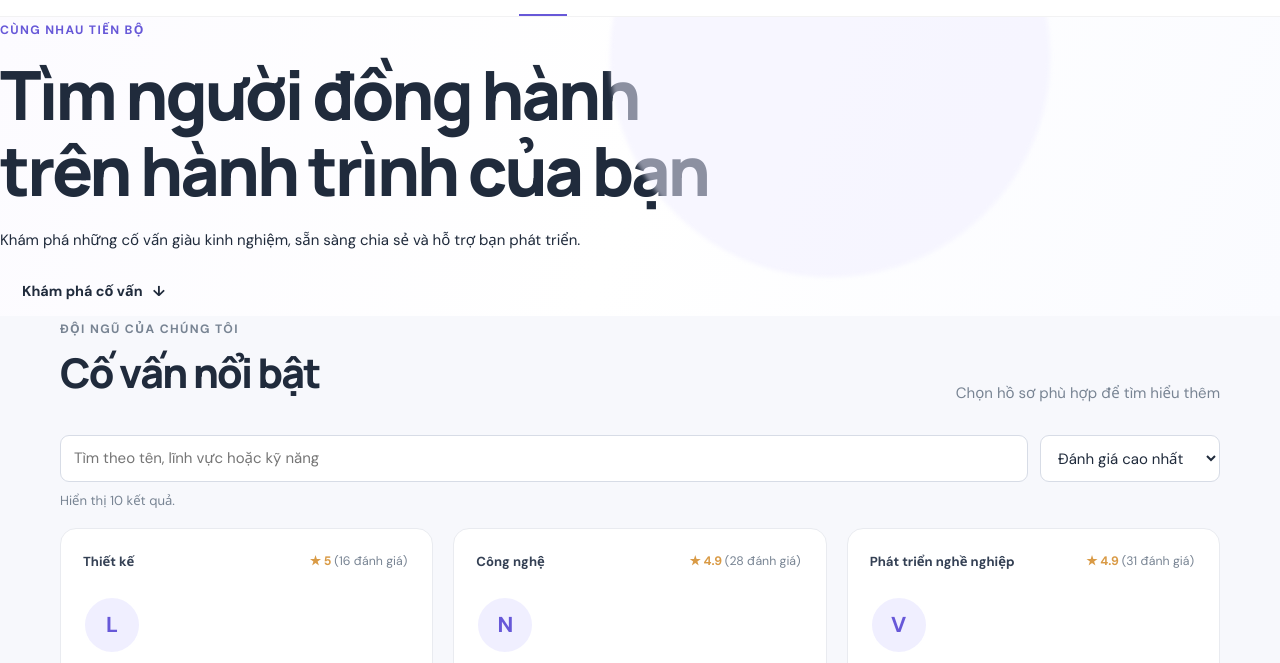
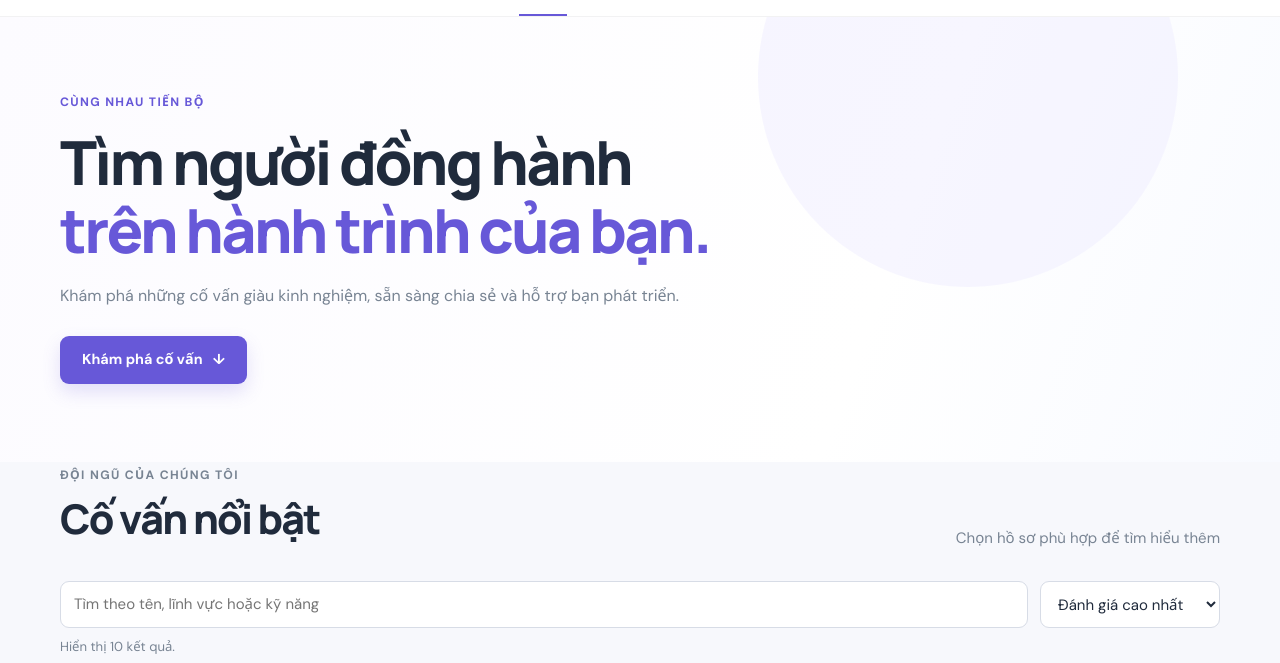
Before and after one commit to htt-pixel/Baocaocuoiky, a plain HTML site: page mentors.html in a window 1280 px wide. Shown: the part 62-725 px from the top of the page. Drawn offline with Linux system fonts and the light colour scheme.

Commit message:
căn lại file mentors.html

```diff
--- a/css/style.css
+++ b/css/style.css
@@ -181,6 +181,11 @@ h3 { margin-bottom: 6px; font-size: 1.08rem; line-height: 1.4; font-weight: 700;
 }
 
 .directory-controls { display: flex; gap: 12px; margin: 0 0 8px; }
+.mentor-directory-hero { position: relative; }
+.mentor-directory-hero::after { position: absolute; top: -150px; right: max(8%, calc((100% - var(--container-width)) / 2)); width: 420px; height: 420px; border-radius: 50%; background: rgba(239,237,255,.52); content: ""; pointer-events: none; }
+.mentor-directory-hero-inner { position: relative; z-index: 1; padding-block: 72px 78px; }
+.mentor-directory-hero h1 { max-width: 820px; margin: 0 0 18px; font-size: clamp(2.5rem, 5vw, 3.8rem); }
+.mentor-directory-hero p { max-width: 620px; margin: 0 0 25px; color: var(--color-muted); font-size: 1rem; line-height: 1.8; }
 .directory-controls input, .directory-controls select { min-height: 44px; padding: 10px 13px; border: 1px solid var(--color-line); border-radius: 9px; color: var(--color-ink); background: var(--color-surface); font: inherit; }
 .directory-controls input { flex: 1; min-width: 0; }
 .feature-status { min-height: 1.4em; margin: 8px 0 16px; color: var(--color-muted); font-size: .82rem; }
@@ -301,6 +306,9 @@ html[data-theme="light"] .success-details dd { color: #202b3c; }
 
 @media (max-width: 680px) {
   .directory-controls { flex-direction: column; }
+  .mentor-directory-hero-inner { padding-block: 52px 58px; }
+  .mentor-directory-hero h1 { font-size: clamp(2.25rem, 9vw, 3.1rem); }
+  .mentor-directory-hero p { font-size: .9rem; }
   .profile-heading { align-items: flex-start; gap: 14px; }
   .avatar-large { flex-basis: 62px; width: 62px; height: 62px; }
   .profile-heading .rating { white-space: normal; }
--- a/mentors.html
+++ b/mentors.html
@@ -29,11 +29,13 @@
   </header>
 
   <main>
-    <section class="hero">
-      <p class="eyebrow">CÙNG NHAU TIẾN BỘ</p>
-      <h1>Tìm người đồng hành<br>trên hành trình của bạn</h1>
-      <p>Khám phá những cố vấn giàu kinh nghiệm, sẵn sàng chia sẻ và hỗ trợ bạn phát triển.</p>
-      <a class="button" href="#mentor-list">Khám phá cố vấn <span aria-hidden="true">&darr;</span></a>
+    <section class="page-hero mentor-directory-hero" aria-labelledby="mentor-page-title">
+      <div class="container mentor-directory-hero-inner">
+        <span class="eyebrow">Cùng nhau tiến bộ</span>
+        <h1 id="mentor-page-title">Tìm người đồng hành<br><span class="text-gradient">trên hành trình của bạn.</span></h1>
+        <p>Khám phá những cố vấn giàu kinh nghiệm, sẵn sàng chia sẻ và hỗ trợ bạn phát triển.</p>
+        <a class="button button-primary" href="#mentor-list">Khám phá cố vấn <span aria-hidden="true">↓</span></a>
+      </div>
     </section>
 
     <section class="directory content-width" aria-labelledby="directory-title">
```
